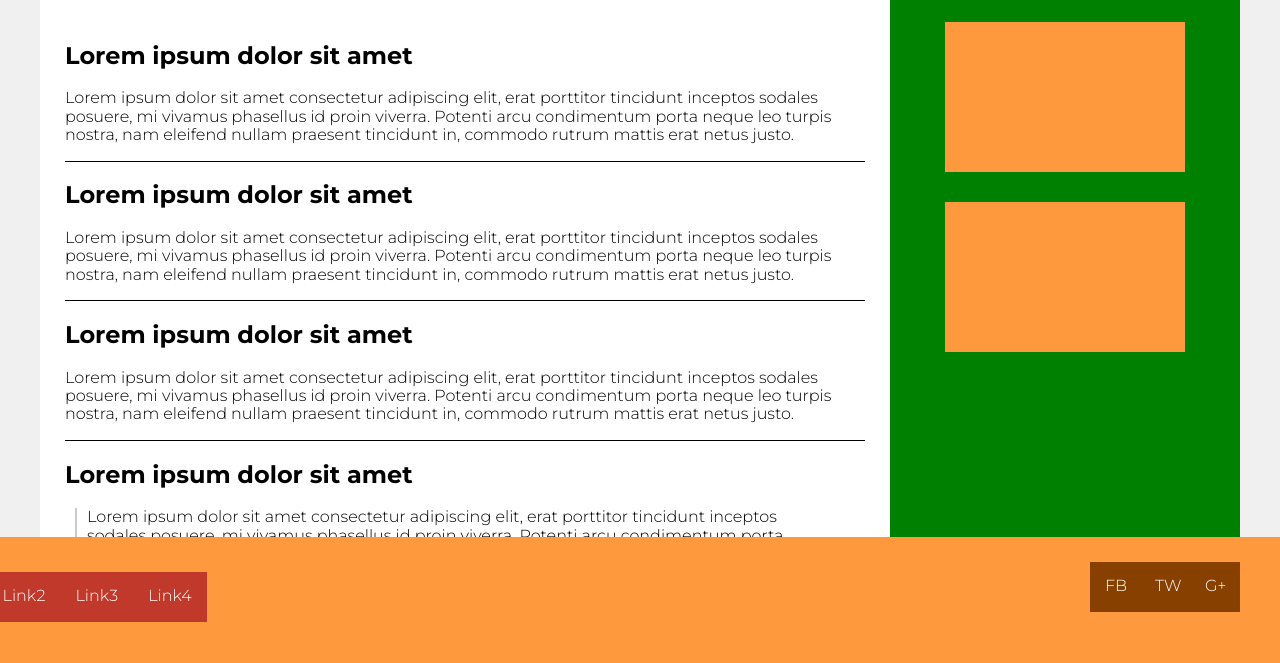
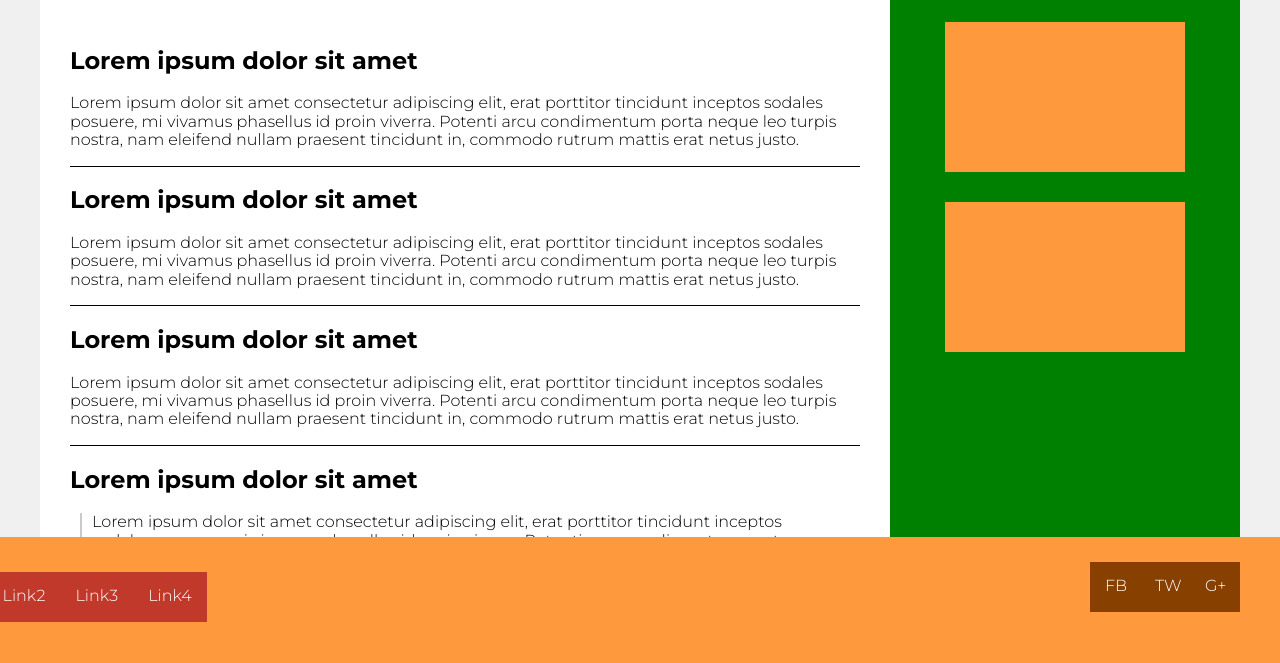
Before and after one commit to miriamschaefer/create, a plain HTML site: page index.html in a window 1280 px wide. Shown: the part 133-796 px from the top of the page. Drawn offline with Linux system fonts and the light colour scheme; a script that the page names is missing.

Commit message:
fix main

```diff
--- a/stylesheets/main.css
+++ b/stylesheets/main.css
@@ -224,7 +224,8 @@ aside {
 
   .main-section {
     width: 850px;
-    padding: 25px 25px 50px 25px;
+    height: 100vh - 400px;
+    padding: 30px;
     background-color: var(--light-color);
   }
   .aside {
```
